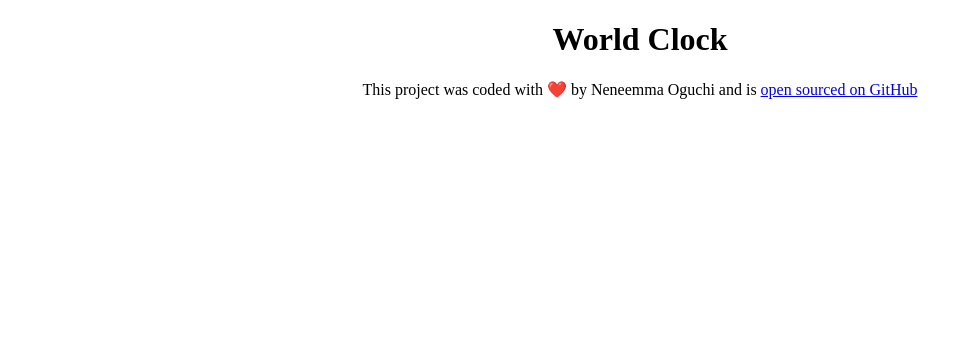
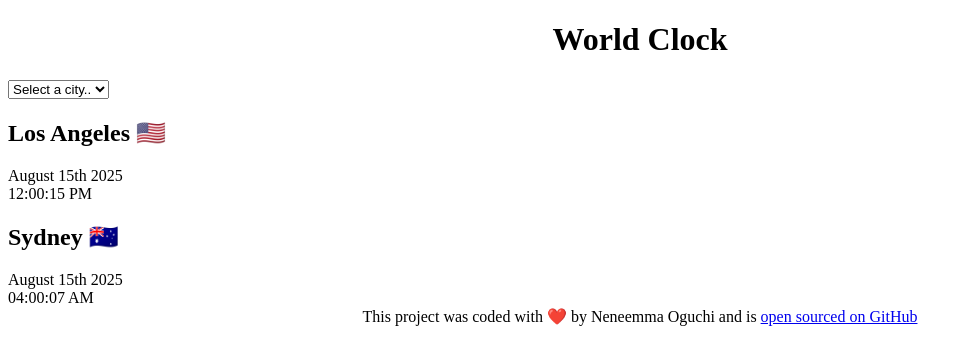
Before and after one commit to Nens01/World-clock-by-Nens, a plain HTML site: page index.html in a window 1280 px wide. Shown: the whole page, without its empty margins (0-973 px from the left). Drawn offline with Linux system fonts and the light colour scheme.

Commit message:
Update index.html

```diff
--- a/index.html
+++ b/index.html
@@ -8,7 +8,25 @@
     <title>World Clock</title>
   </head>
   <body>
-    <h1>World Clock</h1>
+    <div class="container">
+      <h1>World Clock</h1>
+      <select>
+        <option value="">Select a city..</option>
+        <option value="">London</option>
+        <option value="">New York</option>
+        <option value="">Auckland</option>
+      </select>
+
+<div class="city">
+  <h2> Los Angeles 🇺🇸</h2>
+  <div class="date"> August 15th 2025</div>
+  <div class="time"> 12:00:15 PM</div>
+</div>
+    <div class="city">
+      <h2> Sydney 🇦🇺</h2>
+      <div class="date"> August 15th 2025</div>
+      <div class="time"> 04:00:07 AM</div>
+    </div>
     <footer>
       This project was coded with ❤️ by Neneemma Oguchi and is
       <a href="https://github.com/Nens01/World-clock-by-Nens" target="_blank">
```
